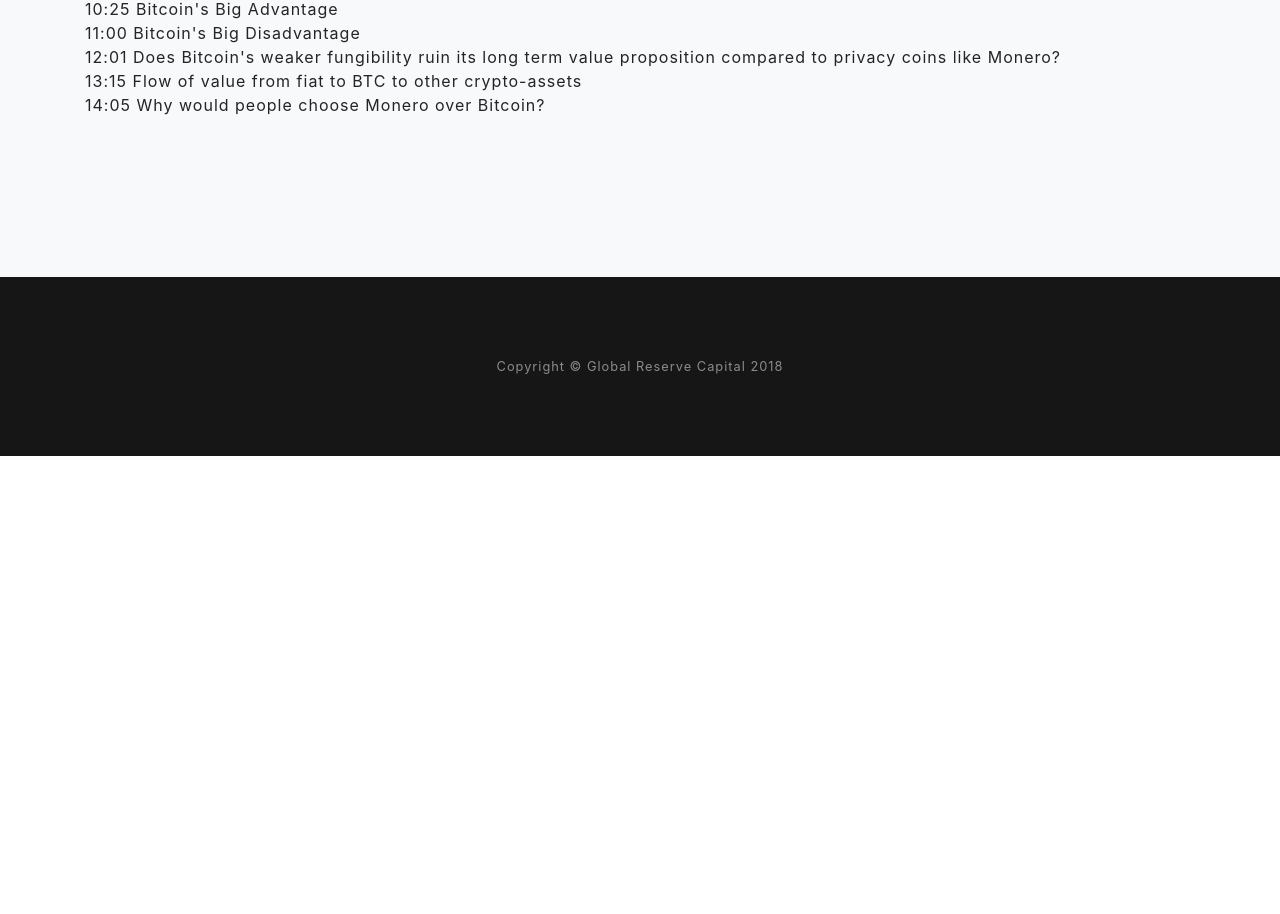
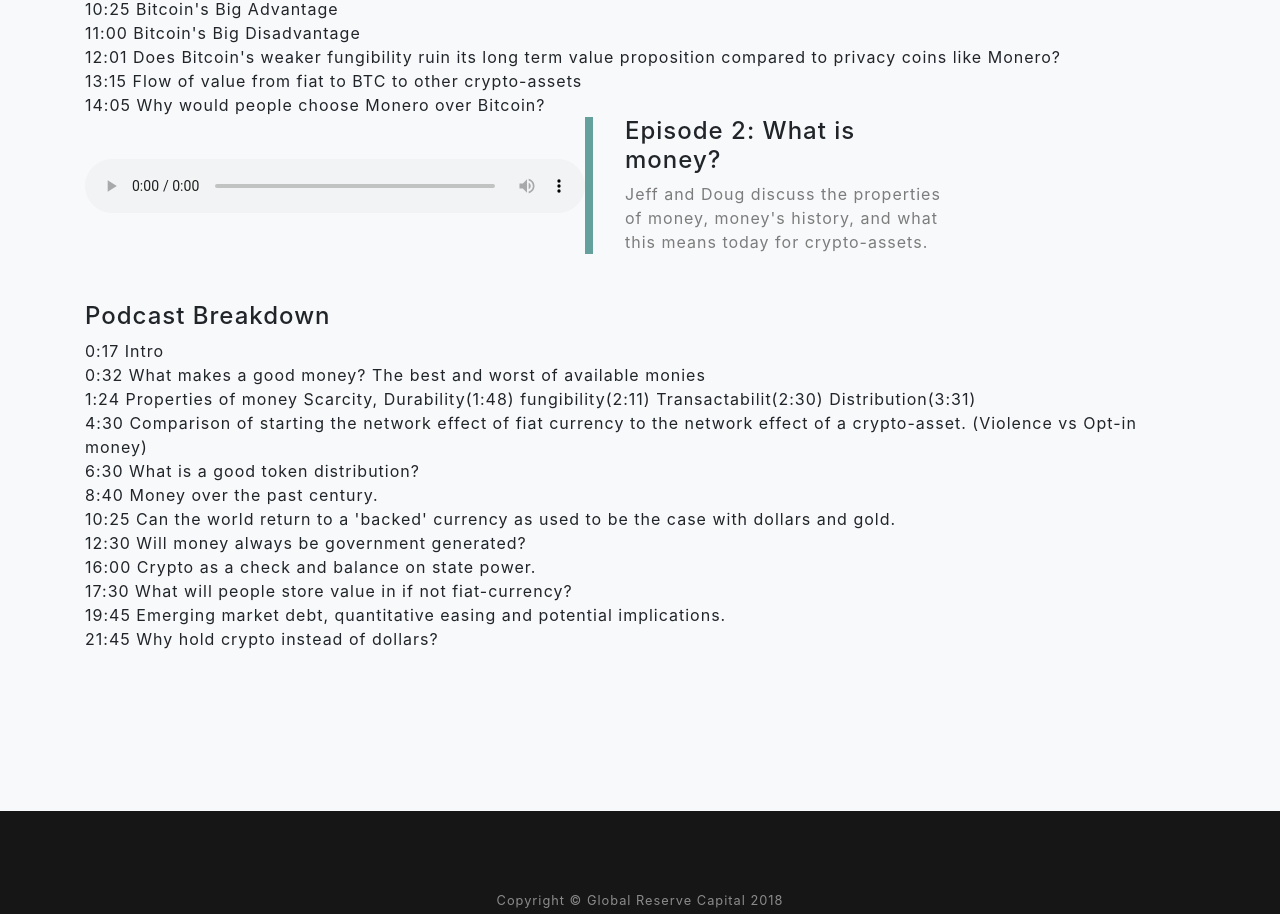
Before and after one commit to esperantomerkato/GRC, a website with bundled scripts: page podcasts.html in a window 1280 px wide. Shown: the part 1344-2258 px from the top of the page. Before the commit the page ends 1800 px from the top, so only its background shows below. Built offline with nearby package versions, Linux system fonts and the light colour scheme.

Commit message:
(add) new podcast episode

```diff
--- a/podcasts.html
+++ b/podcasts.html
@@ -113,6 +113,36 @@
         <div>13:15 Flow of value from fiat to BTC to other crypto-assets</div>
         <div>14:05 Why would people choose Monero over Bitcoin?</div>
       </div>
+      <div class="container">
+        <!-- Featured Project Row -->
+        <div class="row align-items-center no-gutters mb-4 mb-lg-5">
+						<audio class='my_audio' controls>
+								<source src="grc2.mp3" type="audio/mpeg">
+							Your browser does not support the audio element.
+							</audio>
+          <div class="col-xl-4 col-lg-5">
+            <div class="featured-text text-center text-lg-left">
+              <h4>Episode 2: What is money?</h4>
+              <p class="text-black-50 mb-0">
+								Jeff and Doug discuss the properties of money, money's history, and what this means today for crypto-assets.
+              </p>
+            </div>
+					</div>
+				</div>
+				<h4>Podcast Breakdown</h4>
+				<div>0:17 Intro</div>
+				<div>0:32 What makes a good money? The best and worst of available monies</div>
+				<div>1:24 Properties of money Scarcity, Durability(1:48) fungibility(2:11) Transactabilit(2:30) Distribution(3:31)</div>
+				<div>4:30 Comparison of starting the network effect of fiat currency to the network effect of a crypto-asset. (Violence vs Opt-in money)</div>
+				<div>6:30 What is a good token distribution?</div>
+        <div>8:40 Money over the past century.</div>
+        <div>10:25 Can the world return to a 'backed' currency as used to be the case with dollars and gold.</div>
+        <div>12:30 Will money always be government generated?</div>
+        <div>16:00 Crypto as a check and balance on state power.</div>
+        <div>17:30 What will people store value in if not fiat-currency?</div>
+        <div>19:45 Emerging market debt, quantitative easing and potential implications.</div>
+        <div>21:45 Why hold crypto instead of dollars?</div>
+      </div>
     </section>
 
     <!-- Footer -->
```
Also changed, not shown: 2 other files.
